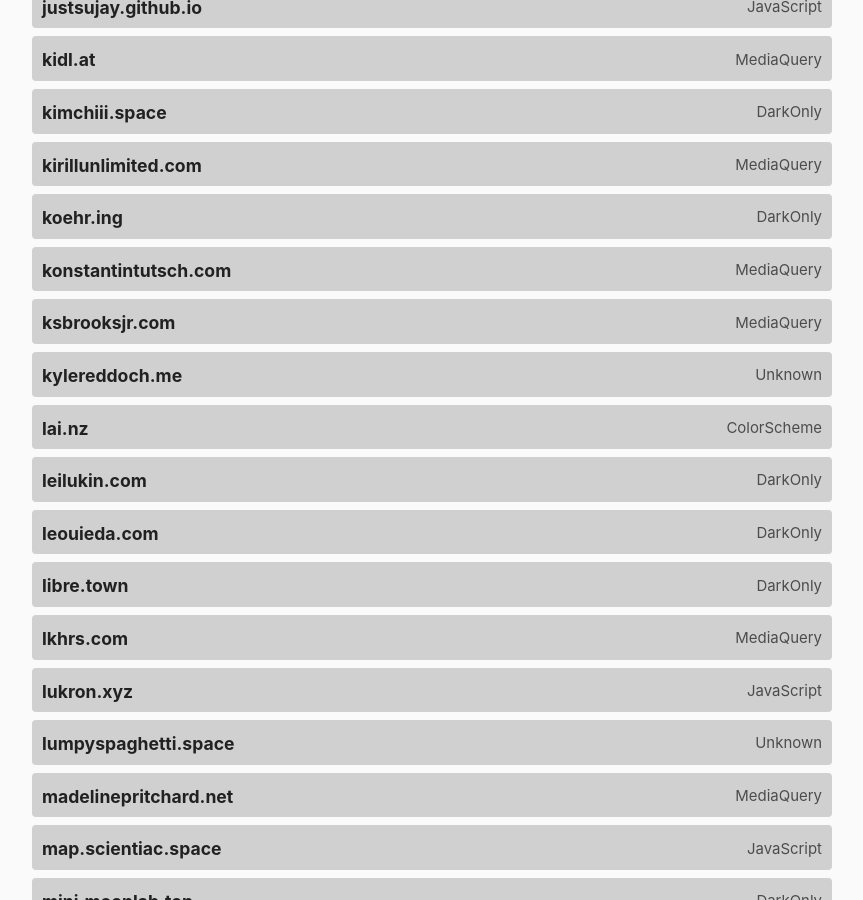
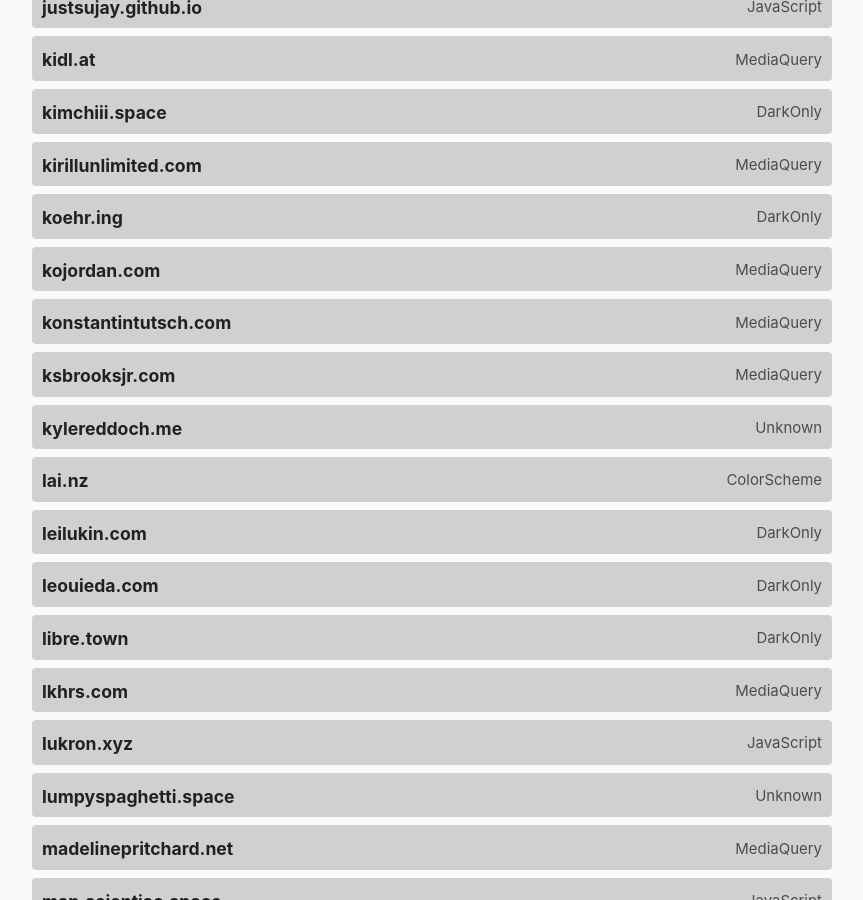
Before and after one commit to katherinek727/darktheme.club, a Jekyll site: the page built from index.md, in a window 1280 px wide and 900 px high, scrolled down 5425 px. Shown: the whole window, without its empty margins (208-1071 px from the left). Built offline with Jekyll 4.4.1, drawn with Linux system fonts in a browser that asks for light colours.

Commit message:
Add kojordan.com to sites.yml

```diff
--- a/_data/sites.yml
+++ b/_data/sites.yml
@@ -857,3 +857,8 @@
   url: https://zwbetz.com/
   method: javascript
   last_checked: 2024-02-27
+
+- domain: kojordan.com
+  url: https://www.kojordan.com/
+  method: mediaquery
+  last_checked: 2025-11-26
```
